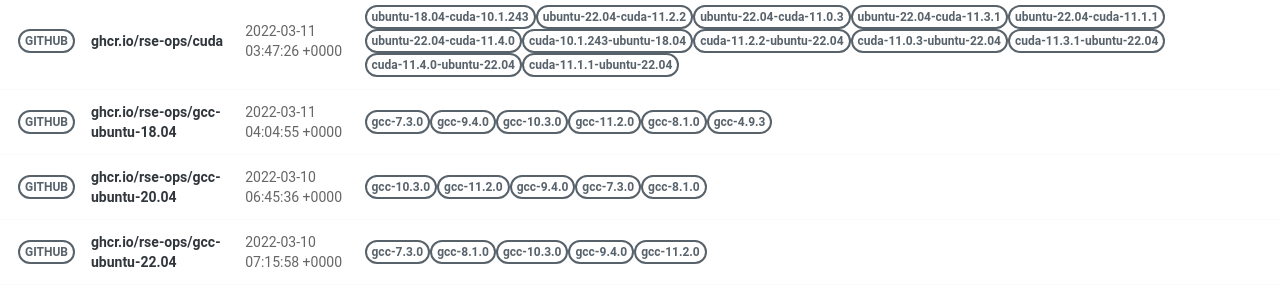
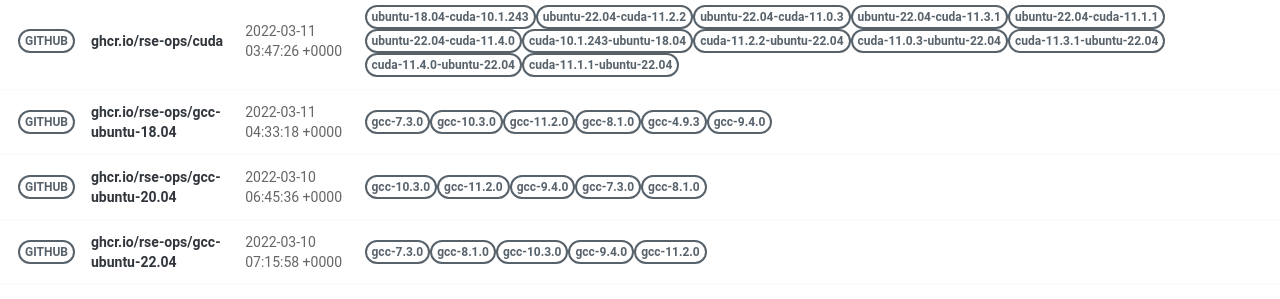
Before and after one commit to rse-ops/docker-images, a Jekyll site: the page built from pages/index.md, in a window 1280 px wide. Shown: the part 502-801 px from the top of the page. Built offline with Jekyll 4.4.1, drawn with Linux system fonts in a browser that asks for light colours; nearby versions of some CDN libraries.

Commit message:
Automated push to update library 2022-03-11

```diff
--- a/_library/ghcr.io-rse-ops-gcc-ubuntu-18.04.md
+++ b/_library/ghcr.io-rse-ops-gcc-ubuntu-18.04.md
@@ -1,7 +1,7 @@
 ---
 layout: container
 name: ghcr.io/rse-ops/gcc-ubuntu-18.04
-updated_at: 2022-03-11 04:04:55.765189
+updated_at: 2022-03-11 04:33:18.562436
 
 
 container_url: https://github.com/orgs/rse-ops/packages/container/package/gcc-ubuntu-18.04
```
Also changed, not shown: other parts of _library/ghcr.io-rse-ops-gcc-ubuntu-18.04.md (+3 -3 lines).
